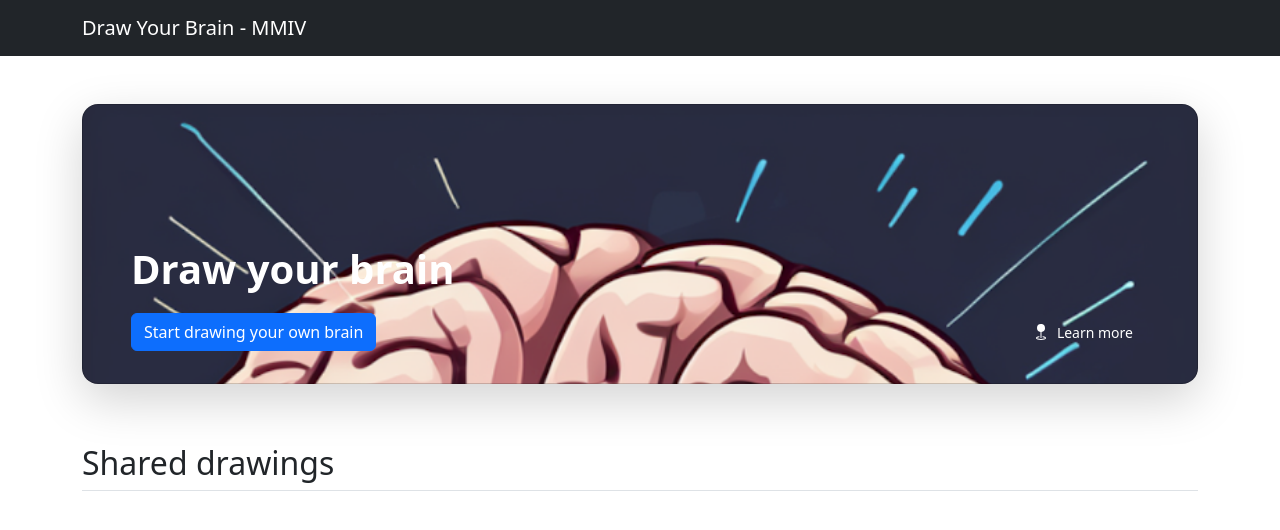
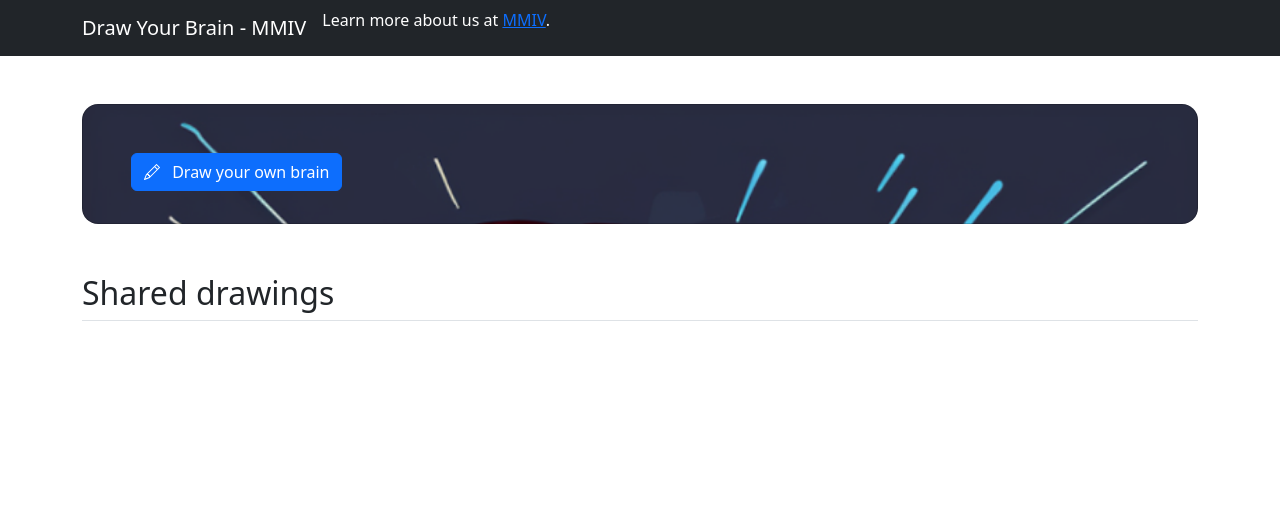
Before and after one commit to HaukeBartsch/Draw-Your-Brain, a PHP site: page / in a window 1280 px wide. Shown: the top 530 px of the page. Run offline with PHP 8.4, Linux system fonts and the light colour scheme; data that the repository does not hold is empty.

Commit message:
fix some layout for small devices

```diff
--- a/css/styles.css
+++ b/css/styles.css
@@ -41,8 +41,8 @@ div.color:hover {
 }
 
 .detailed_parent {
-    width: 700px;
-    height: 500px;
+    width: 100%;
+    height: 100%;
 }
 
 .playback {
--- a/index.html
+++ b/index.html
@@ -26,10 +26,18 @@
                     class="collapse navbar-collapse"
                     id="navbarSupportedContent"
                 >
-                    <ul class="navbar-nav me-auto mb-2 mb-lg-0"></ul>
+                  <ul class="navbar-nav me-auto mb-2 mb-lg-0">
+		    <li><p class="text-white">Learn more about us at <a href="https://mmiv.no/">MMIV</a>.</p></li>
+		  </ul>
                 </div>
             </div>
         </nav>
+
+	<svg xmlns="http://www.w3.org/2000/svg" class="d-none">
+	  <symbol id="pencil" width="16" height="16" fill="currentColor" class="bi bi-pencil" viewBox="0 0 16 16">
+	    <path d="M12.146.146a.5.5 0 0 1 .708 0l3 3a.5.5 0 0 1 0 .708l-10 10a.5.5 0 0 1-.168.11l-5 2a.5.5 0 0 1-.65-.65l2-5a.5.5 0 0 1 .11-.168zM11.207 2.5 13.5 4.793 14.793 3.5 12.5 1.207zm1.586 3L10.5 3.207 4 9.707V10h.5a.5.5 0 0 1 .5.5v.5h.5a.5.5 0 0 1 .5.5v.5h.293zm-9.761 5.175-.106.106-1.528 3.821 3.821-1.528.106-.106A.5.5 0 0 1 5 12.5V12h-.5a.5.5 0 0 1-.5-.5V11h-.5a.5.5 0 0 1-.468-.325"/>
+	  </symbol>
+	</svg>
 
         <svg xmlns="http://www.w3.org/2000/svg" class="d-none">
             <symbol id="geo-fill" viewBox="0 0 16 16">
@@ -43,7 +51,7 @@
         <div class="container my-5">
             <div class="feature col">
                 <div
-                    class="card card-cover h-100 overflow-hidden text-bg-dark rounded-4 shadow-lg"
+                    class="card card-cover h-100 overflow-hidden text-bg-dark rounded-4"
                     style="
                         background-image: url(&quot;images/background.png&quot;);
                         background-size: cover;
@@ -53,33 +61,30 @@
                     <div
                         class="d-flex flex-column h-100 p-5 pb-3 text-white text-shadow-1"
                     >
-                        <h3 class="pt-5 mt-5 mb-4 display-6 lh-1 fw-bold">
+                     <!--   <h3 class="pt-5 mt-5 mb-4 display-6 lh-1 fw-bold">
                             Draw your brain
-                        </h3>
+                        </h3> -->
                         <ul class="d-flex list-unstyled mt-auto">
                             <li class="me-auto">
                                 <button
                                     onclick="location.href='drawBrain.html';"
                                     class="btn btn-primary"
                                 >
-                                    Start drawing your own brain
+                                <svg class="bi me-2" width="1em" height="1em">
+                                    <use xlink:href="#pencil"></use>
+                                </svg>
+                                    Draw your own brain
                                 </button>
-                            </li>
-                            <li class="d-flex align-items-center me-3">
-                                <svg class="bi me-2" width="1em" height="1em">
-                                    <use xlink:href="#geo-fill"></use>
-                                </svg>
-                                <small>Learn more</small>
                             </li>
                         </ul>
                     </div>
                 </div>
             </div>
 
-            <h2 class="pb-2 border-bottom" style="margin-top: 60px">
+            <h2 class="pb-2 border-bottom" style="margin-top: 50px">
                 Shared drawings
             </h2>
-            <div class="n-items-stretch g-4 py-5">
+            <div class="n-items-stretch g-4 py-2">
                 <div class="gallery"></div>
             </div>
 
```
